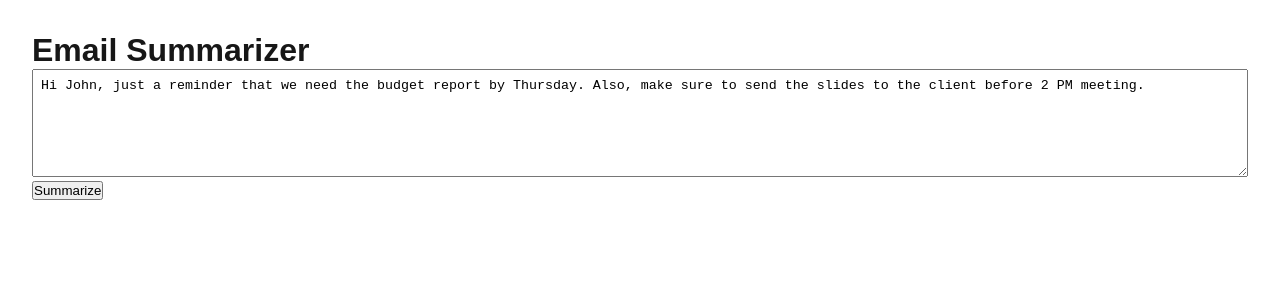
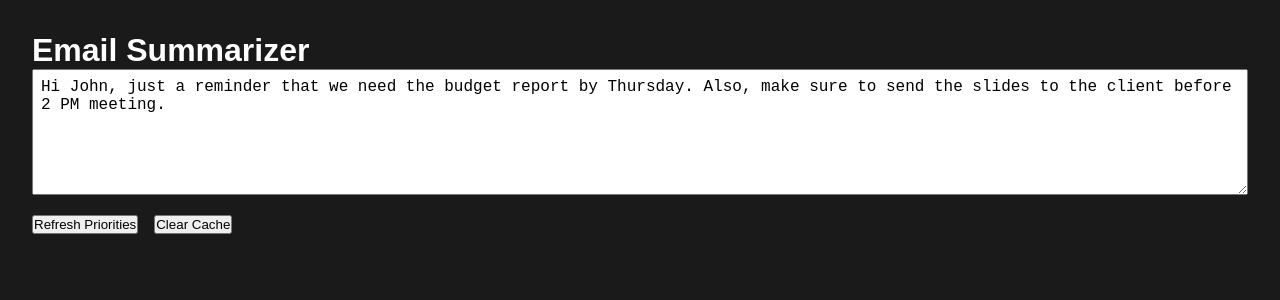
Before and after one commit to Helbram/ai-productivity-sidekick, a Next.js app: page / in a window 1280 px wide. Shown: the top 300 px of the page. Built offline with nearby package versions, Linux system fonts and the light colour scheme.

Commit message:
Implemented localStorage caching to avoid token overuse

```diff
--- a/pages/index.js
+++ b/pages/index.js
@@ -1,38 +1,97 @@
-import { useState } from "react";
+import { useState, useEffect } from "react";
 
 export default function Home() {
   const [emailText, setEmailText] = useState("Hi John, just a reminder that we need the budget report by Thursday. Also, make sure to send the slides to the client before 2 PM meeting.");
   const [result, setResult] = useState("");
   const [loading, setLoading] = useState(false);
+  const [message, setMessage] = useState("");
 
-  const handleSummarize = async () => {
+  const today = new Date().toDateString();
+
+  // Load from cache on first render
+  useEffect(() => {
+    const cached = localStorage.getItem("ai_summary_cache");
+    const cachedDate = localStorage.getItem("ai_summary_date");
+
+    if (cached && cachedDate === today) {
+      setResult(cached);
+      setMessage("Loaded cached summary.");
+    }
+  }, []);
+
+  // Handle refresh button logic
+  const handleRefresh = async () => {
+    const refreshCount = parseInt(localStorage.getItem("ai_refresh_count") || "0");
+    const refreshDate = localStorage.getItem("ai_summary_date");
+
+    // Enforce 1 refresh per day (for free users)
+    if (refreshDate === today && refreshCount >= 1) {
+      setMessage("You've used your 1 free refresh today. Upgrade for more!");
+      return;
+    }
+
     setLoading(true);
+    setMessage("");
+
+    try {
       const response = await fetch("/api/summarize", {
         method: "POST",
         headers: { "Content-Type": "application/json" },
         body: JSON.stringify({ emailText }),
       });
+
       const data = await response.json();
+
+      if (data.result) {
         setResult(data.result);
+
+        // Cache result and count refresh
+        localStorage.setItem("ai_summary_cache", data.result);
+        localStorage.setItem("ai_summary_date", today);
+        localStorage.setItem("ai_refresh_count", refreshDate === today ? refreshCount + 1 : 1);
+
+        setMessage("Summary refreshed successfully.");
+      } else {
+        setMessage("OpenAI returned an unexpected response.");
+      }
+    } catch (err) {
+      console.error(err);
+      setMessage("Something went wrong during refresh.");
+    }
+
     setLoading(false);
-  };
+  }
 
   return (
-    <div style={{ padding: "2rem", fontFamily: "Arial" }}>
+    <div style={{ padding: "2rem", fontFamily: "Arial", color: "white", backgroundColor: "#1a1a1a", minHeight: "100vh" }}>
       <h1>Email Summarizer</h1>
+
       <textarea
         rows={6}
         value={emailText}
         onChange={(e) => setEmailText(e.target.value)}
-        style={{ width: "100%", padding: "0.5rem" }}
+        style={{ width: "100%", padding: "0.5rem", marginBottom: "1rem", fontSize: "1rem" }}
       />
-      <button onClick={handleSummarize} disabled={loading}>
-        {loading ? "Summarizing..." : "Summarize"}
+
+      <div style={{ display: "flex", gap: "1rem", marginBottom: "1rem" }}>
+        <button onClick={handleRefresh} disabled={loading}>
+          {loading ? "Summarizing..." : "Refresh Priorities"}
         </button>
-      <div style={{ marginTop: "1rem", whiteSpace: "pre-wrap" }}>
+        <button onClick={() => {
+          localStorage.clear();
+          setResult("");
+          setMessage("Cache cleared.");
+        }}>
+          Clear Cache
+        </button>
+      </div>
+
+      {message && <p style={{ color: "#ccc" }}>{message}</p>}
+
+      <div style={{ marginTop: "1.5rem", whiteSpace: "pre-wrap" }}>
         {result && (
           <>
-            <h3>AI Output:</h3>
+            <h3>AI Output</h3>
             <p>{result}</p>
           </>
         )}
```
Lines whose indentation alone changed are shown as unchanged.
